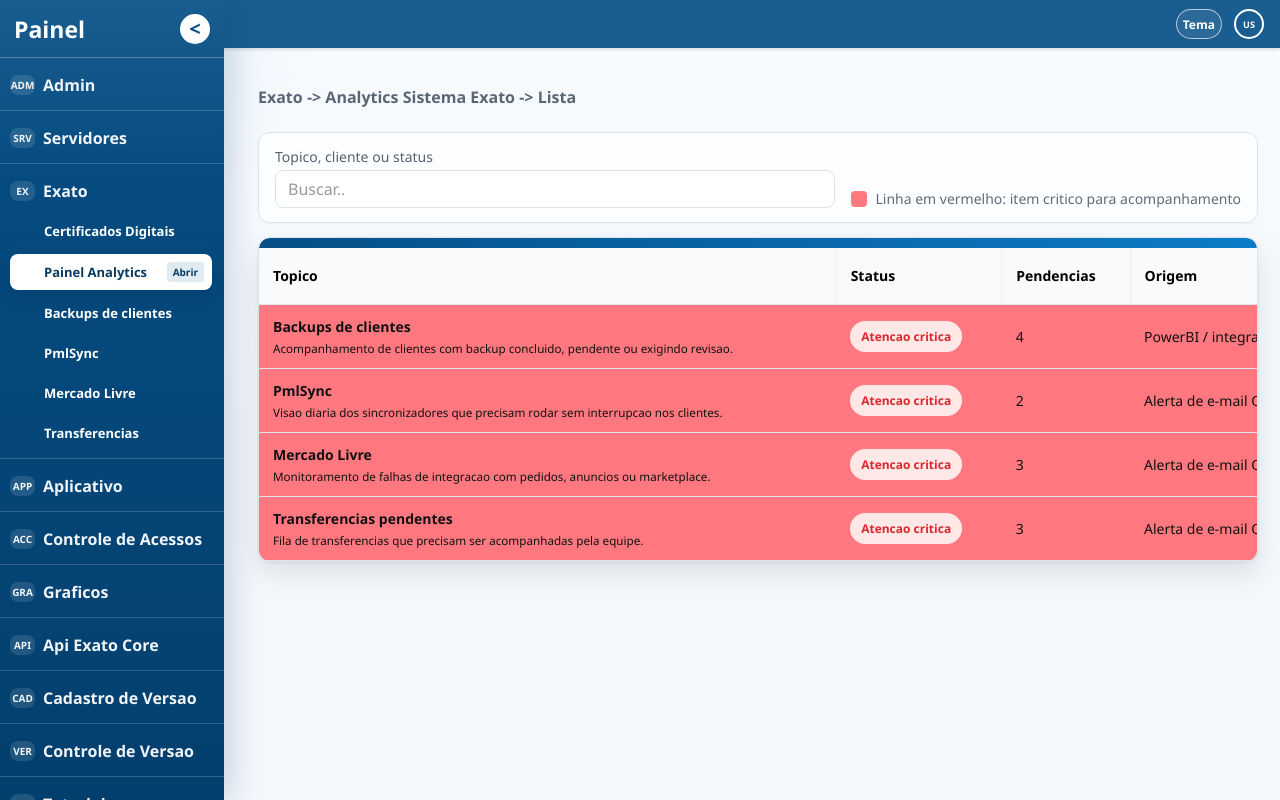
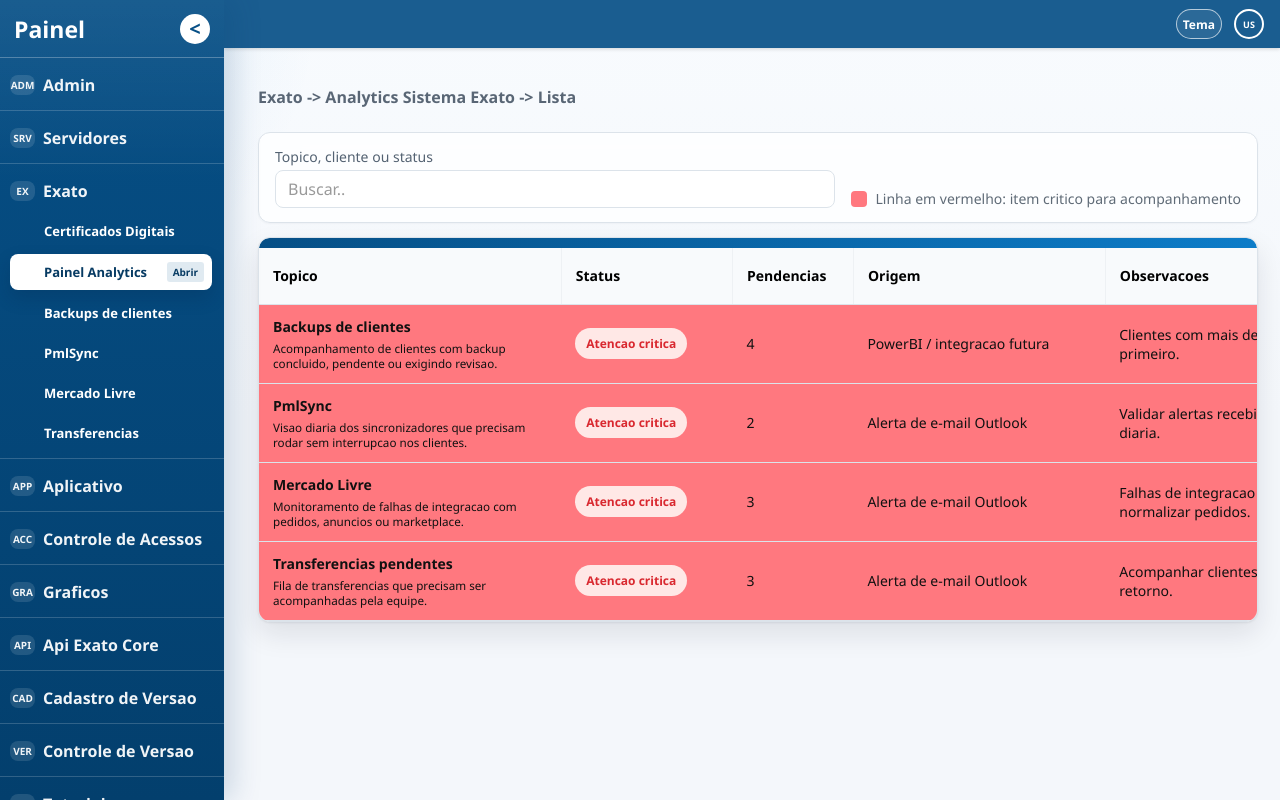
Before and after one commit to Fenickell/analytics-sistema-exato, a website: page index.html in a window 1280 px wide. Drawn offline with Linux system fonts and the light colour scheme.

Commit message:
Add analytics overview observations

```diff
--- a/assets/css/styles.css
+++ b/assets/css/styles.css
@@ -491,6 +491,16 @@ input {
   min-width: 1580px;
 }
 
+.overview-table {
+  min-width: 1280px;
+}
+
+.overview-table th:nth-child(1) { width: 300px; }
+.overview-table th:nth-child(2) { width: 170px; }
+.overview-table th:nth-child(3) { width: 120px; }
+.overview-table th:nth-child(4) { width: 250px; }
+.overview-table th:nth-child(5) { width: 430px; }
+
 .certificate-table th:nth-child(1) { width: 135px; }
 .certificate-table th:nth-child(2) { width: 180px; }
 .certificate-table th:nth-child(3) { width: 180px; }
--- a/assets/js/app.js
+++ b/assets/js/app.js
@@ -2,6 +2,7 @@ const pages = {
   backups: {
     title: "Backups de clientes",
     description: "Acompanhamento de clientes com backup concluido, pendente ou exigindo revisao.",
+    overviewObservation: "Clientes com mais de 1 dia sem backup devem ser tratados primeiro.",
     tone: "warning",
     source: "PowerBI / integracao futura",
     alerts: [
@@ -14,6 +15,7 @@ const pages = {
   pmlsync: {
     title: "PmlSync",
     description: "Visao diaria dos sincronizadores que precisam rodar sem interrupcao nos clientes.",
+    overviewObservation: "Validar alertas recebidos por e-mail e confirmar execucao diaria.",
     tone: "success",
     source: "Alerta de e-mail Outlook",
     alerts: [
@@ -26,6 +28,7 @@ const pages = {
   "mercado-livre": {
     title: "Mercado Livre",
     description: "Monitoramento de falhas de integracao com pedidos, anuncios ou marketplace.",
+    overviewObservation: "Falhas de integracao precisam ser acompanhadas ate normalizar pedidos.",
     tone: "danger",
     source: "Alerta de e-mail Outlook",
     alerts: [
@@ -38,6 +41,7 @@ const pages = {
   transferencias: {
     title: "Transferencias pendentes",
     description: "Fila de transferencias que precisam ser acompanhadas pela equipe.",
+    overviewObservation: "Acompanhar clientes com transferencia parada e registrar retorno.",
     tone: "warning",
     source: "Alerta de e-mail Outlook",
     alerts: [
@@ -228,6 +232,7 @@ function renderOverview() {
         <td><span class="status-tag ${status.className}">${status.label}</span></td>
         <td>${pending}</td>
         <td>${topic.source}</td>
+        <td>${topic.overviewObservation}</td>
       </tr>
     `;
   }).join("");
@@ -249,13 +254,14 @@ function renderOverview() {
         <div class="table-card">
           <div class="table-accent"></div>
           <div class="table-wrap">
-            <table class="admin-table">
+            <table class="admin-table overview-table">
               <thead>
                 <tr>
                   <th>Topico</th>
                   <th>Status</th>
                   <th>Pendencias</th>
                   <th>Origem</th>
+                  <th>Observacoes</th>
                 </tr>
               </thead>
               <tbody>${rows}</tbody>
```
